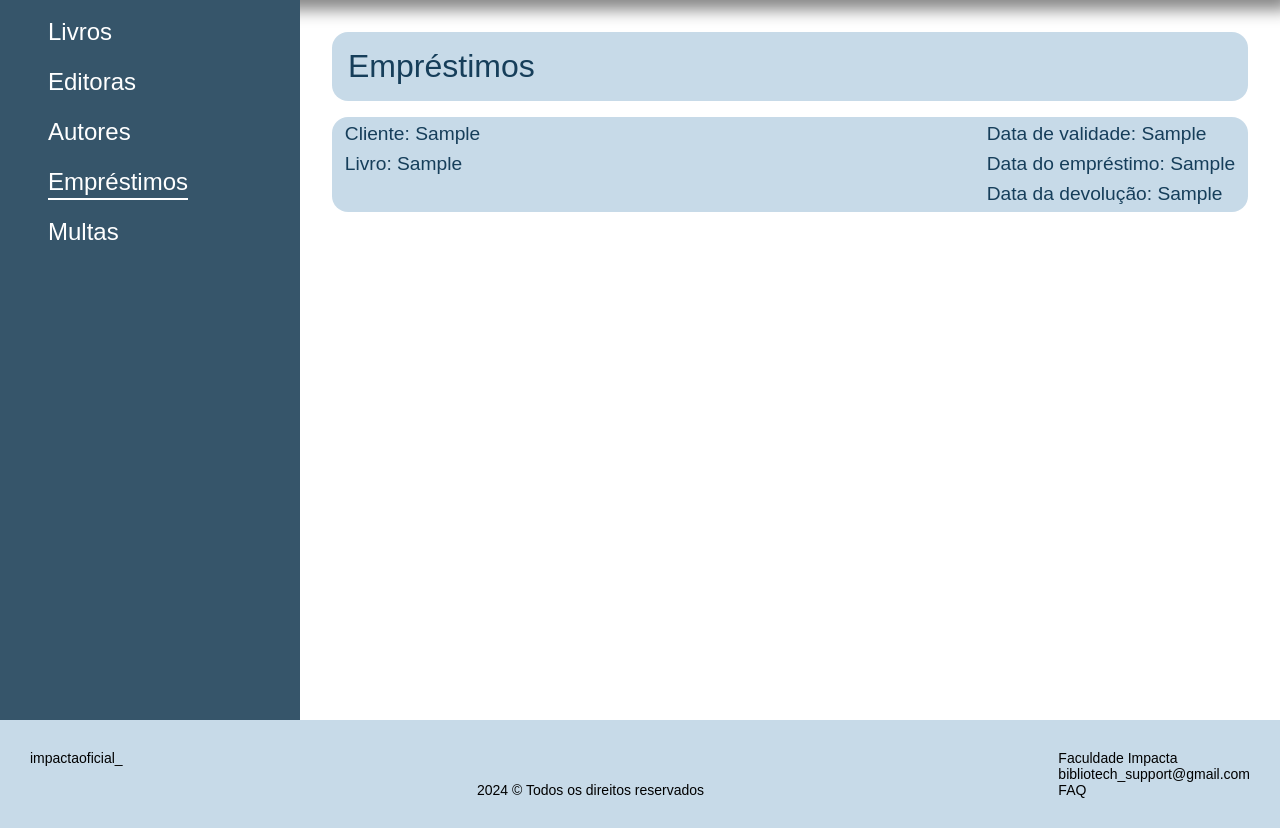
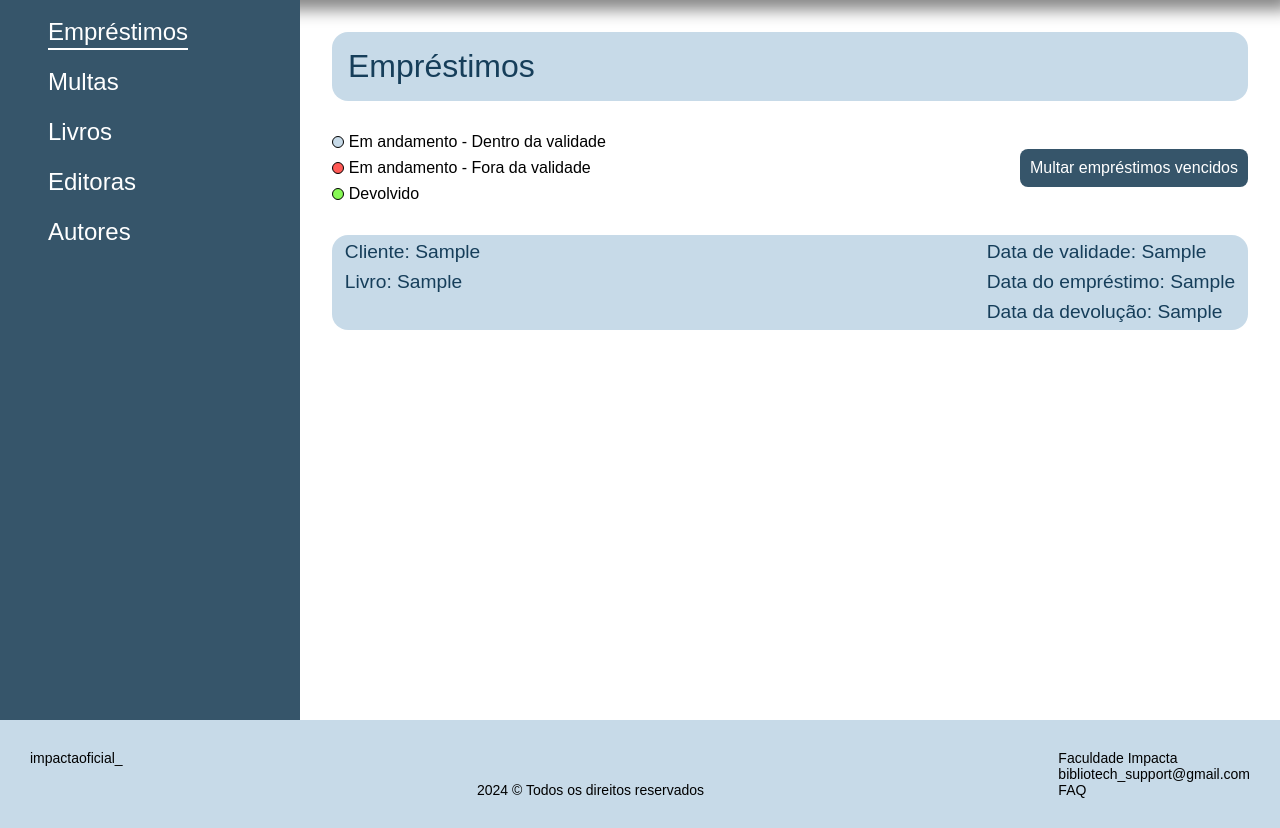
Before and after one commit to glsanto-s/poo_bibliotech, a Django app: template frontend/app/templates/dashboard.html in a window 1280 px wide. Shown: the part 112-940 px from the top of the page. Run offline with Django 5.2, Linux system fonts and the light colour scheme; the template is opened without the code that fills it: most values are stand-ins (such as "Sample title", 1, 10 or a date in 2020); one stand-in notice (Sample message) is shown.

Commit message:
Dashboard finalizado.

```diff
--- a/frontend/app/templates/dashboard.html
+++ b/frontend/app/templates/dashboard.html
@@ -10,13 +10,26 @@
 
 
 {% block content %}
+
+{% if messages %}
+{% for message in messages %}
+<p class="message" hidden>{{message}}</p>
+<script>
+  const message = document.querySelector('.message')
+  window.addEventListener('load', () => {
+    if (message) alert(message.innerText)
+  })
+</script>
+{% endfor %}
+{% endif %}
+
 <section class="dashboard">
   <ul class="categorias">
+    <li class="btnEmprestimos ativo">Empréstimos</li>
+    <li class="btnMultas">Multas</li>
     <li class="btnLivros ">Livros</li>
     <li class="btnEditoras">Editoras</li>
     <li class="btnAutores">Autores</li>
-    <li class="btnEmprestimos ativo">Empréstimos</li>
-    <li class="btnMultas">Multas</li>
   </ul>
 
   <section class="livros  container">
@@ -55,9 +68,17 @@
     </div>
   </section>
 
-  <section class="emprestimos ativo container ">
+  <section class="emprestimos ativo container">
     <div class="total">
       <p>Empréstimos</p>
+    </div>
+    <div class="multar_informacoes">
+      <ul>
+        <li class="dentro_validade">Em andamento - Dentro da validade</li>
+        <li class="fora_validade">Em andamento - Fora da validade</li>
+        <li class="devolvido">Devolvido</li>
+      </ul>
+      <a href="{% url 'multar'  %}" class="btnMultar">Multar empréstimos vencidos</a>
     </div>
     <div class="todosEmprestimos">
       {% for emprestimo in emprestimos %}
@@ -66,18 +87,47 @@
           <p>Cliente: {{emprestimo.5}}</p>
           <p>Livro: {{emprestimo.6}}</p>
         </div>
-        <div class="emprestimoData">
+        <div class="emprestimoData" data-status={{emprestimo.4}}>
           <p>Data de validade: <span>{{emprestimo.1}}</span></p>
           <p>Data do empréstimo: {{emprestimo.2}}</p>
           {% if emprestimo.4 == '1' %}
-          <a href="#" class="btnDevolver">Devolver</a>
-          {% else %}
+          <a href="{% url 'devolucao' emprestimo.0 %}" class="btnDevolver">Devolver</a>
+          {% elif emprestimo.3 is not None %}
           <p>Data da devolução: {{emprestimo.3}}</p>
           {% endif %}
         </div>
       </div>
       {% endfor %}
     </div>
+  </section>
+
+  <section class="multas container">
+    <div class="total">
+      <p>Multas</p>
+    </div>
+    <ul class="multas_ativa_inativa">
+      <li class="multa_ativa">Multa Ativa</li>
+      <li class="multa_inativa">Multa Inativa</li>
+    </ul>
+    <div class="todasMultas">
+      {% for multa in multas %}
+      <div class="multasContent">
+        <div class="multasDados">
+          <p>Cliente: {{multa.0}}</p>
+          <p>Telefone: {{multa.1}}</p>
+          <p>Email: {{multa.2}}</p>
+        </div>
+        <div class="multasValor">
+          <p>Valor: R$ <span>{{multa.3}}</span>,00</p>
+          <p>Data de validade: {{multa.4}}</p>
+        </div>
+      </div>
+
+      {% endfor %}
+
+    </div>
+
+
   </section>
 </section>
 
--- a/frontend/configs/urls.py
+++ b/frontend/configs/urls.py
@@ -15,7 +15,7 @@ Including another URLconf
     2. Add a URL to urlpatterns:  path('blog/', include('blog.urls'))
 """
 from django.urls import path
-from app.views import listar_livros, categoria, logar, registrar, reservar, emprestar, atualizar_usuario, acoes, sair_login, dashboard
+from app.views import listar_livros, categoria, logar, registrar, reservar, emprestar, atualizar_usuario, acoes, sair_login, dashboard, devolucao, multar
 
 urlpatterns = [
     path('catalogo/', listar_livros, name='catalogo'),
@@ -29,4 +29,6 @@ urlpatterns = [
     path('acoes/', acoes, name='acoes'),
     path('sair/', sair_login, name='sair'),
     path('dashboard/', dashboard, name='dashboard'),
+    path('devolucao/<idemprestimo>/', devolucao, name='devolucao'),
+    path('multar', multar, name='multar'),
 ]
--- a/frontend/static/css/dashboard.css
+++ b/frontend/static/css/dashboard.css
@@ -38,7 +38,8 @@
 .livros,
 .autores,
 .editoras,
-.emprestimos {
+.emprestimos,
+.multas {
   display: none;
   padding: 2rem;
   gap: 1rem;
@@ -49,7 +50,8 @@
 .livros.ativo,
 .autores.ativo,
 .editoras.ativo,
-.emprestimos.ativo {
+.emprestimos.ativo,
+.multas.ativo {
   display: grid;
 }
 
@@ -110,12 +112,14 @@
   font-size: 1.2rem;
 }
 
-.todosEmprestimos {
+.todosEmprestimos,
+.todasMultas {
   display: grid;
   gap: 1rem;
 }
 
-.emprestimoContent {
+.emprestimoContent,
+.multasContent {
   background: #75a4c667;
   padding: 0.4rem 0.8rem;
   border-radius: 16px;
@@ -126,18 +130,33 @@
   justify-content: space-between;
 }
 
+.multasContent {
+  background: #ff5a56;
+}
+
+.multasContent.inativa {
+  background: #75a4c667;
+}
+
 .emprestimoContent.validade {
   background: #ff5a56;
 }
 
+.emprestimoContent.devolucao {
+  background: #87f955;
+}
+
 .emprestimoLivro,
-.emprestimoData {
+.emprestimoData,
+.multasDados,
+.multasValor {
   display: grid;
   gap: 0.5rem;
   align-self: start;
 }
 
-.btnDevolver {
+.btnDevolver,
+.btnMultar {
   display: block;
   padding: 0.5rem;
   cursor: pointer;
@@ -148,7 +167,66 @@
   border: 2px solid transparent;
 }
 
-.btnDevolver:hover {
+.btnDevolver:hover,
+.btnMultar:hover {
   box-shadow: 0 0 4px #000;
   border: 2px solid var(--cor-secundaria);
 }
+
+.multar_informacoes {
+  display: flex;
+  justify-content: space-between;
+  align-items: center;
+  padding: 1rem 0;
+}
+
+.multar_informacoes ul,
+.multas_ativa_inativa {
+  display: grid;
+  gap: 0.5rem;
+}
+
+.multas_ativa_inativa {
+  padding: 1rem 0;
+}
+
+.multar_informacoes li,
+.multas_ativa_inativa li {
+  display: flex;
+  gap: 0.3rem;
+  align-items: center;
+}
+
+.dentro_validade::before,
+.fora_validade::before,
+.devolvido::before,
+.multa_ativa::before,
+.multa_inativa::before {
+  content: '';
+  display: block;
+  height: 10px;
+  width: 10px;
+  border-radius: 50%;
+  border: 1px solid #000;
+}
+
+.dentro_validade::before,
+.multa_inativa::before {
+  content: '';
+  background: #75a4c667;
+}
+
+.fora_validade::before,
+.multa_ativa::before {
+  content: '';
+  background: #ff5a56;
+}
+
+.devolvido::before {
+  content: '';
+  background: #87f955;
+}
+
+.multasValor {
+  align-self: end;
+}
```
Also changed, not shown: backend/acoes_funcionario.py (+25 -20 lines), frontend/app/views.py (+33 -3 lines), frontend/static/js/dashboard.js (+32 -3 lines).
